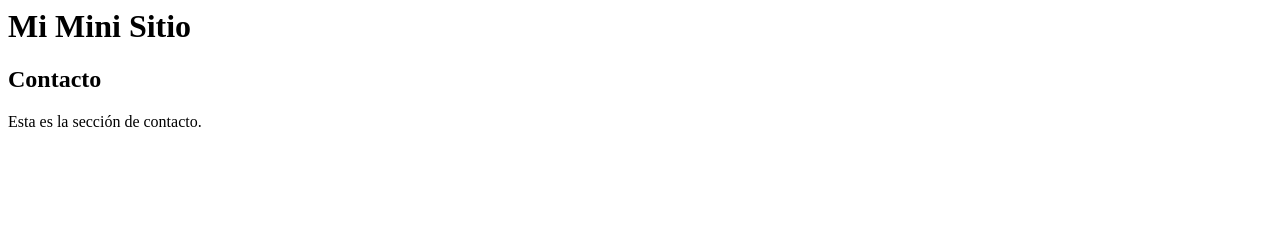
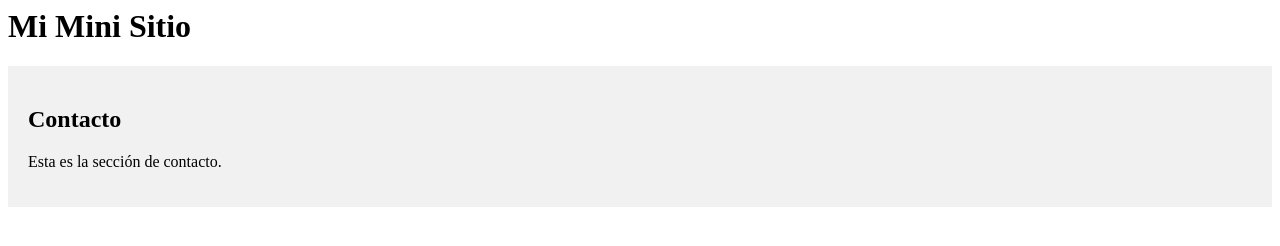
Before and after one commit to santiago2103304-web/mini-sitio, a plain HTML site: page index.html in a window 1280 px wide. Drawn offline with Linux system fonts and the light colour scheme.

Commit message:
style: añadir estilos básicos a la sección contacto

```diff
--- a/index.html
+++ b/index.html
@@ -3,3 +3,9 @@
   <h2>Contacto</h2>
   <p>Esta es la sección de contacto.</p>
 </section>
+<style>
+  #contacto {
+    padding: 20px;
+    background: #f1f1f1;
+  }
+</style>
```
